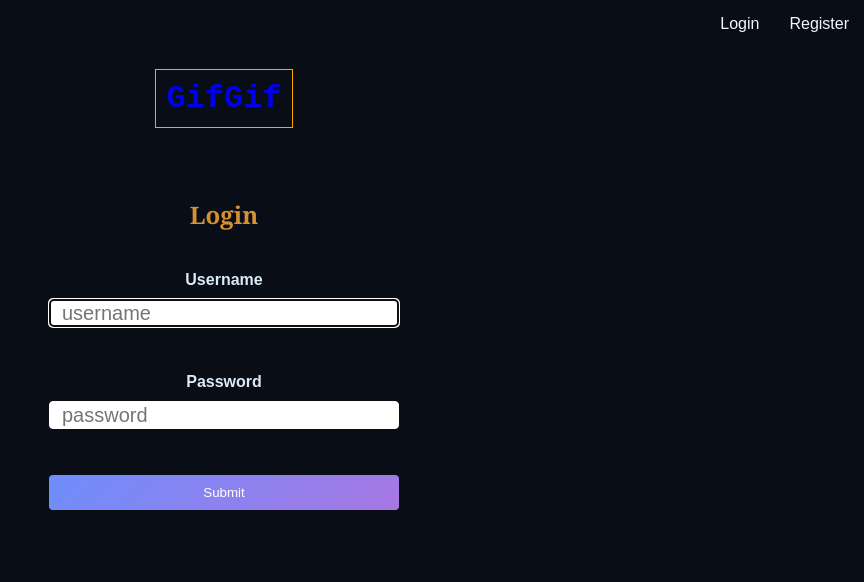
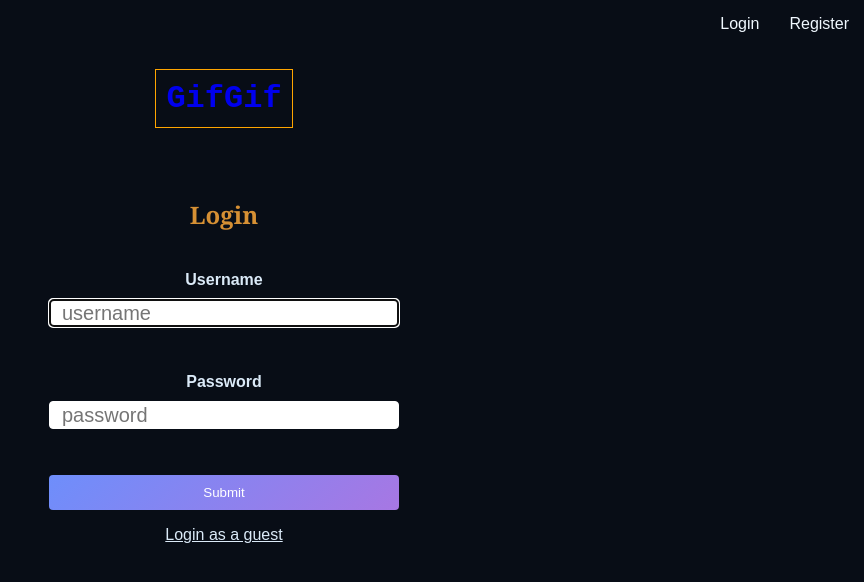
Before and after one commit to bru16/GifGif, a React (Create React App) app: page /login in a window 1280 px wide. Shown: the top 582 px of the page, without its empty margins (416-1280 px from the left). Built offline with nearby package versions, Linux system fonts and the light colour scheme; the HTML template or start-up script is replaced by a standard one.

Commit message:
login as a guest feature

```diff
--- a/src/App.js
+++ b/src/App.js
@@ -12,8 +12,8 @@ import { UserContextProvider } from './context/userContext';
 import Home from './pages/Home/Home';
 import SearchResults from './pages/SearchResults/SearchResults';
 import SingleGif from './pages/SingleGif/SingleGif';
-import LoginForm from './pages/LoginForm';
-import RegisterForm from './pages/RegisterForm';
+import LoginForm from './pages/Forms/LoginForm';
+import RegisterForm from './pages/Forms/RegisterForm';
 import Favorites from './pages/Favorites/Favorites';
 import NotFound from './pages/NotFound/NotFound';
 
--- a/src/pages/LoginForm.js
+++ b/src/pages/Forms/LoginForm.js
@@ -1,10 +1,14 @@
 import React from 'react'
-import Form from '../components/Register/Form'
-import useUser from '../hooks/useUser'
+import Form from '../../components/Register/Form'
+import useUser from '../../hooks/useUser'
 import { Helmet } from "react-helmet-async";
+import './styles.css'
 
 const LoginForm = () => {
     const { login, error } = useUser();
+    const handleClick = () => {
+        login({ username: "admin", password: "admin123" })
+    }
 
     return (
         <>
@@ -12,7 +16,7 @@ const LoginForm = () => {
             <h2>Login</h2>
             <Form onSubmit={login} />
             {error && <h4 style={{ color: '#bf1650' }}>Credentials do not match.</h4>}
-
+            <p onClick={handleClick} className="loginGuest">Login as a guest</p>
         </>
     )
 }
--- a/src/pages/RegisterForm.js
+++ b/src/pages/Forms/RegisterForm.js
@@ -1,6 +1,6 @@
 import React from 'react'
-import Form from '../components/Register/Form'
-import useUser from '../hooks/useUser'
+import Form from '../../components/Register/Form'
+import useUser from '../../hooks/useUser'
 import { Helmet } from "react-helmet-async";
 
 const RegisterForm = () => {
--- /dev/null
+++ b/src/pages/Forms/styles.css
@@ -0,0 +1,4 @@
+.loginGuest{
+    cursor: pointer;
+    text-decoration: underline;
+}
```
